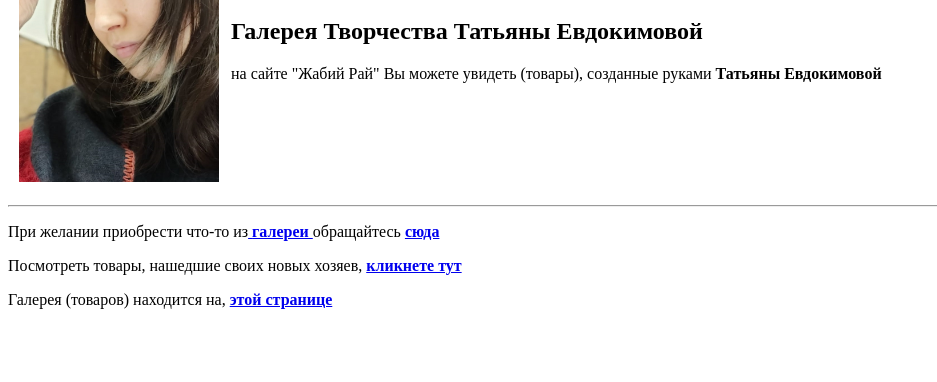
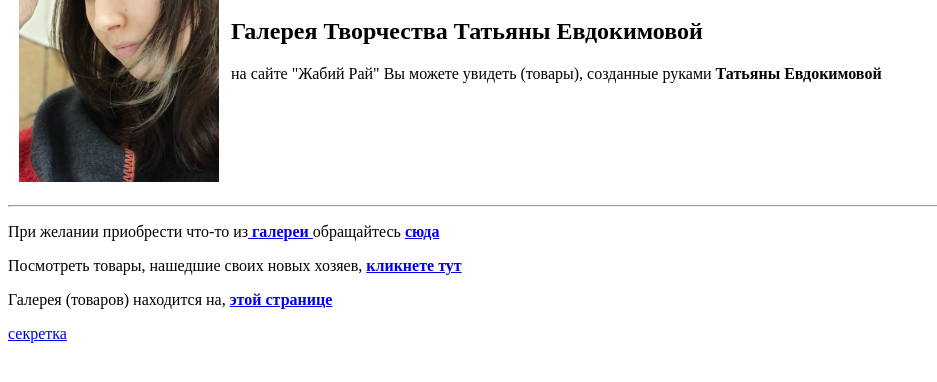
Before and after one commit to Kvadro-id/StoreETE, a plain HTML site: page index.html in a window 1280 px wide. Shown: the part 168-550 px from the top of the page, without its empty margins (0-937 px from the left). Drawn offline with Linux system fonts and the light colour scheme.

Commit message:
секретка))

```diff
--- a/index.html
+++ b/index.html
@@ -22,6 +22,6 @@
     <p>Галерея (товаров) находится на, <a href="gallery.html" target="_blank"> <strong> этой странице </strong></a></p>
 </body>
 </html>
-
+<a href="fff.html"> секретка </a>
 
 <!-- актуальность страницы SOLD.html под вопросом, проще отмечать сразу в галерее в поле цена ПРОДАНО -->
```
